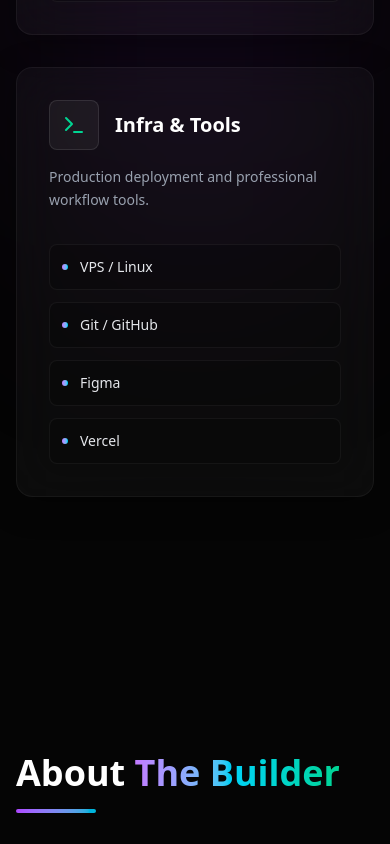
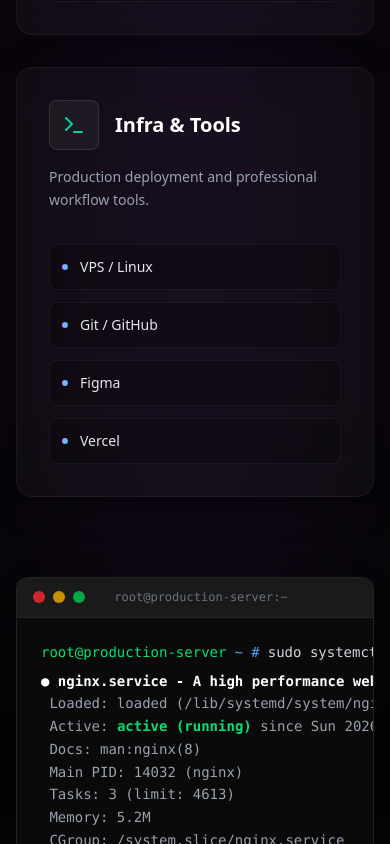
Before and after one commit to Ashes1993/portfolio, a Next.js app: page / in a window 390 px wide. Shown: the part 4027-4871 px from the top of the page. Built offline with nearby package versions, Linux system fonts and the light colour scheme.

Commit message:
Added a terminal demo to skills section.

```diff
--- a/components/Skills.js
+++ b/components/Skills.js
@@ -1,16 +1,7 @@
 "use client";
-import { motion } from "framer-motion";
-import {
-  Code2,
-  Database,
-  Terminal,
-  Cpu,
-  Globe,
-  Layout,
-  Server,
-  GitBranch,
-  Figma,
-} from "lucide-react";
+import { useState, useEffect, useRef } from "react";
+import { motion, useInView } from "framer-motion";
+import { Database, Terminal, Layout } from "lucide-react";
 
 export default function Skills() {
   // Stagger animation for children
@@ -23,11 +14,6 @@
         delayChildren: 0.3,
       },
     },
-  };
-
-  const itemVariants = {
-    hidden: { opacity: 0, y: 20 },
-    show: { opacity: 1, y: 0 },
   };
 
   return (
@@ -56,14 +42,14 @@
         initial="hidden"
         whileInView="show"
         viewport={{ once: true }}
-        className="grid grid-cols-1 md:grid-cols-3 gap-8"
+        className="grid grid-cols-1 md:grid-cols-3 gap-8 mb-20"
       >
-        {/* COLUMN 1: FRONTEND (The Visuals) */}
+        {/* COLUMN 1: FRONTEND */}
         <SkillCard
           title="Frontend & UI"
           icon={<Layout className="w-6 h-6 text-cyan-400" />}
           description="Pixel-perfect, responsive interfaces with modern interactivity."
-          glow="shadow-cyan-500/20"
+          glowClass="hover:shadow-[0_0_30px_rgba(34,211,238,0.15)]"
         >
           <SkillItem name="Next.js 14" level="Expert" />
           <SkillItem name="React" level="Expert" />
@@ -71,12 +57,12 @@
           <SkillItem name="Framer Motion" level="Advanced" />
         </SkillCard>
 
-        {/* COLUMN 2: BACKEND (The Logic) */}
+        {/* COLUMN 2: BACKEND */}
         <SkillCard
           title="Backend & Data"
           icon={<Database className="w-6 h-6 text-purple-400" />}
           description="Robust server-side logic and database architecture."
-          glow="shadow-purple-500/20"
+          glowClass="hover:shadow-[0_0_30px_rgba(168,85,247,0.15)]"
         >
           <SkillItem name="PostgreSQL" level="Advanced" />
           <SkillItem name="Prisma ORM" level="Advanced" />
@@ -84,12 +70,12 @@
           <SkillItem name="Server Actions" level="Advanced" />
         </SkillCard>
 
-        {/* COLUMN 3: TOOLS (The Infra) */}
+        {/* COLUMN 3: TOOLS */}
         <SkillCard
           title="Infra & Tools"
           icon={<Terminal className="w-6 h-6 text-emerald-400" />}
           description="Production deployment and professional workflow tools."
-          glow="shadow-emerald-500/20"
+          glowClass="hover:shadow-[0_0_30px_rgba(16,185,129,0.15)]"
         >
           <SkillItem name="VPS / Linux" level="Intermediate" />
           <SkillItem name="Git / GitHub" level="Advanced" />
@@ -97,6 +83,9 @@
           <SkillItem name="Vercel" level="Expert" />
         </SkillCard>
       </motion.div>
+
+      {/* TERMINAL DEMO SECTION */}
+      <TerminalDemo />
     </section>
   );
 }
@@ -105,7 +94,7 @@
 // HELPER COMPONENTS
 // ----------------------------------------------------------------------
 
-function SkillCard({ title, icon, description, children, glow }) {
+function SkillCard({ title, icon, description, children, glowClass }) {
   return (
     <motion.div
       variants={{
@@ -114,8 +103,8 @@
       }}
       className={`
         glass-panel p-8 rounded-2xl border border-white/5 relative group
-        hover:border-white/20 transition-all duration-500
-        hover:-translate-y-1 hover:${glow} hover:shadow-2xl
+        transition-all duration-500 hover:-translate-y-1 hover:z-10
+        hover:border-white/20 hover:bg-white/5 ${glowClass}
       `}
     >
       {/* Header */}
@@ -136,7 +125,7 @@
   );
 }
 
-function SkillItem({ name, level }) {
+function SkillItem({ name }) {
   return (
     <div className="flex items-center justify-between p-3 rounded-lg bg-black/20 border border-white/5 group/item hover:border-white/10 transition-all">
       <div className="flex items-center gap-3">
@@ -146,9 +135,167 @@
           {name}
         </span>
       </div>
-
-      {/* Optional: You can hide this 'level' text if you prefer a cleaner look */}
-      {/* <span className="text-xs text-gray-500 font-mono">{level}</span> */}
     </div>
   );
 }
+
+// ----------------------------------------------------------------------
+// TERMINAL DEMO COMPONENT
+// ----------------------------------------------------------------------
+
+function TerminalDemo() {
+  const [cmd1, setCmd1] = useState("");
+  const [cmd2, setCmd2] = useState("");
+  const [step, setStep] = useState(0);
+  // 0: idle, 1: typing cmd1, 2: output reading, 3: typing cmd2, 4: clear & reset
+
+  const containerRef = useRef(null);
+  const isInView = useInView(containerRef, { once: true, margin: "-100px" });
+
+  useEffect(() => {
+    if (!isInView) return;
+
+    let timeout;
+
+    // Helper to type the first command
+    const typeCmd1 = () => {
+      const text = "sudo systemctl status nginx";
+      let i = 0;
+      setCmd1("");
+      const interval = setInterval(() => {
+        setCmd1(text.slice(0, i + 1));
+        i++;
+        if (i >= text.length) {
+          clearInterval(interval);
+          timeout = setTimeout(() => setStep(2), 300); // brief pause before output
+        }
+      }, 50);
+    };
+
+    // Helper to type the second command
+    const typeCmd2 = () => {
+      const text = "clear";
+      let i = 0;
+      setCmd2("");
+      const interval = setInterval(() => {
+        setCmd2(text.slice(0, i + 1));
+        i++;
+        if (i >= text.length) {
+          clearInterval(interval);
+          timeout = setTimeout(() => setStep(4), 400); // hit enter on clear
+        }
+      }, 50);
+    };
+
+    // State Machine
+    if (step === 0) {
+      setCmd1("");
+      setCmd2("");
+      timeout = setTimeout(() => setStep(1), 1000); // wait before starting loop
+    } else if (step === 1) {
+      typeCmd1();
+    } else if (step === 2) {
+      // Show output, wait 4 seconds for user to read it
+      timeout = setTimeout(() => setStep(3), 4000);
+    } else if (step === 3) {
+      typeCmd2();
+    } else if (step === 4) {
+      // Execute clear (wipe screen instantly and restart)
+      setStep(0);
+    }
+
+    return () => clearTimeout(timeout);
+  }, [step, isInView]);
+
+  return (
+    <motion.div
+      ref={containerRef}
+      initial={{ opacity: 0, y: 30 }}
+      whileInView={{ opacity: 1, y: 0 }}
+      viewport={{ once: true }}
+      transition={{ duration: 0.8 }}
+      className="w-full max-w-4xl mx-auto rounded-xl overflow-hidden shadow-2xl border border-white/10 bg-[#0a0a0a]"
+    >
+      {/* Terminal Header */}
+      <div className="h-10 bg-[#1a1a1a] border-b border-white/5 flex items-center px-4 justify-between">
+        <div className="flex gap-2">
+          <div className="w-3 h-3 rounded-full bg-red-500/80" />
+          <div className="w-3 h-3 rounded-full bg-yellow-500/80" />
+          <div className="w-3 h-3 rounded-full bg-green-500/80" />
+        </div>
+        <div className="text-xs font-mono text-gray-500">
+          root@production-server:~
+        </div>
+        <div className="w-10"></div> {/* Spacer for centering text */}
+      </div>
+
+      {/* Terminal Body */}
+      <div className="p-6 font-mono text-sm md:text-base text-gray-300 min-h-[350px] overflow-x-auto flex flex-col">
+        {/* FIRST COMMAND LINE */}
+        {step > 0 && (
+          <div className="flex items-center whitespace-nowrap">
+            <span className="text-green-400 mr-2">root@production-server</span>
+            <span className="text-blue-400 mr-2">~ #</span>
+            <span>{cmd1}</span>
+            {/* Blinking cursor only shows here if we are on step 1 */}
+            {step === 1 && (
+              <span className="w-2 h-5 bg-white/70 animate-pulse ml-1 inline-block align-middle" />
+            )}
+          </div>
+        )}
+
+        {/* NGINX OUTPUT BLOCK */}
+        {step >= 2 && (
+          <motion.div
+            initial={{ opacity: 0 }}
+            animate={{ opacity: 1 }}
+            className="mt-2 mb-2 text-gray-400 leading-relaxed whitespace-pre"
+          >
+            <div className="text-white font-bold">
+              ● nginx.service - A high performance web server and a reverse
+              proxy server
+            </div>
+            <div>
+              {" "}
+              Loaded: loaded (/lib/systemd/system/nginx.service; enabled; vendor
+              preset: enabled)
+            </div>
+            <div>
+              {" "}
+              Active:{" "}
+              <span className="text-green-400 font-bold">
+                active (running)
+              </span>{" "}
+              since Sun 2026-02-15 14:41:31 GMT; 2 weeks ago
+            </div>
+            <div> Docs: man:nginx(8)</div>
+            <div> Main PID: 14032 (nginx)</div>
+            <div> Tasks: 3 (limit: 4613)</div>
+            <div> Memory: 5.2M</div>
+            <div> CGroup: /system.slice/nginx.service</div>
+            <div>
+              {" "}
+              ├─14032 nginx: master process /usr/sbin/nginx -g daemon on;
+              master_process on;
+            </div>
+            <div> ├─14033 nginx: worker process</div>
+            <div> └─14034 nginx: worker process</div>
+          </motion.div>
+        )}
+
+        {/* SECOND COMMAND LINE (Appears after output) */}
+        {step >= 2 && (
+          <div className="flex items-center whitespace-nowrap">
+            <span className="text-green-400 mr-2">root@production-server</span>
+            <span className="text-blue-400 mr-2">~ #</span>
+            <span>{cmd2}</span>
+            {/* Blinking cursor moves here for steps 2 and 3 */}
+            {(step === 2 || step === 3) && (
+              <span className="w-2 h-5 bg-white/70 animate-pulse ml-1 inline-block align-middle" />
+            )}
+          </div>
+        )}
+      </div>
+    </motion.div>
+  );
+}
```
